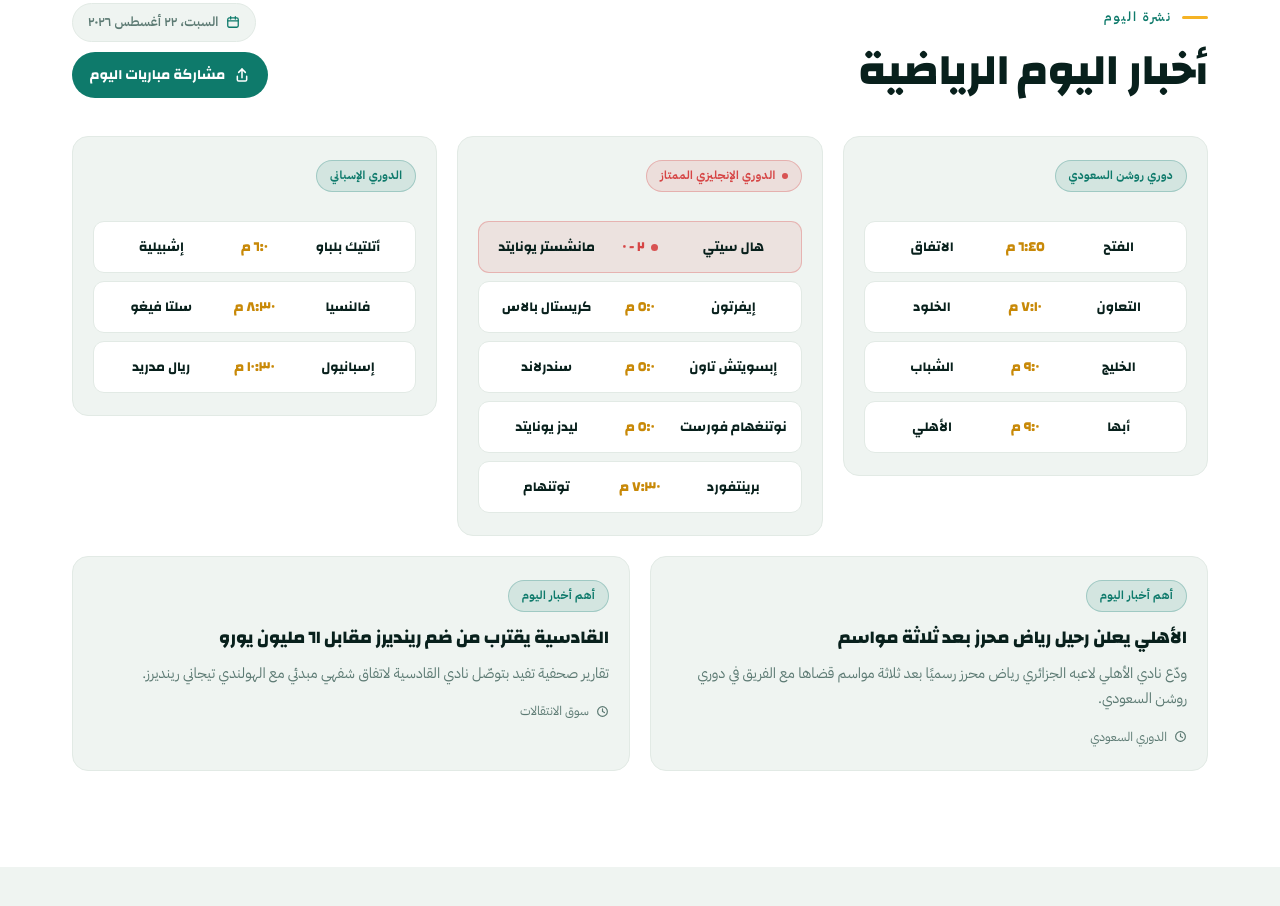
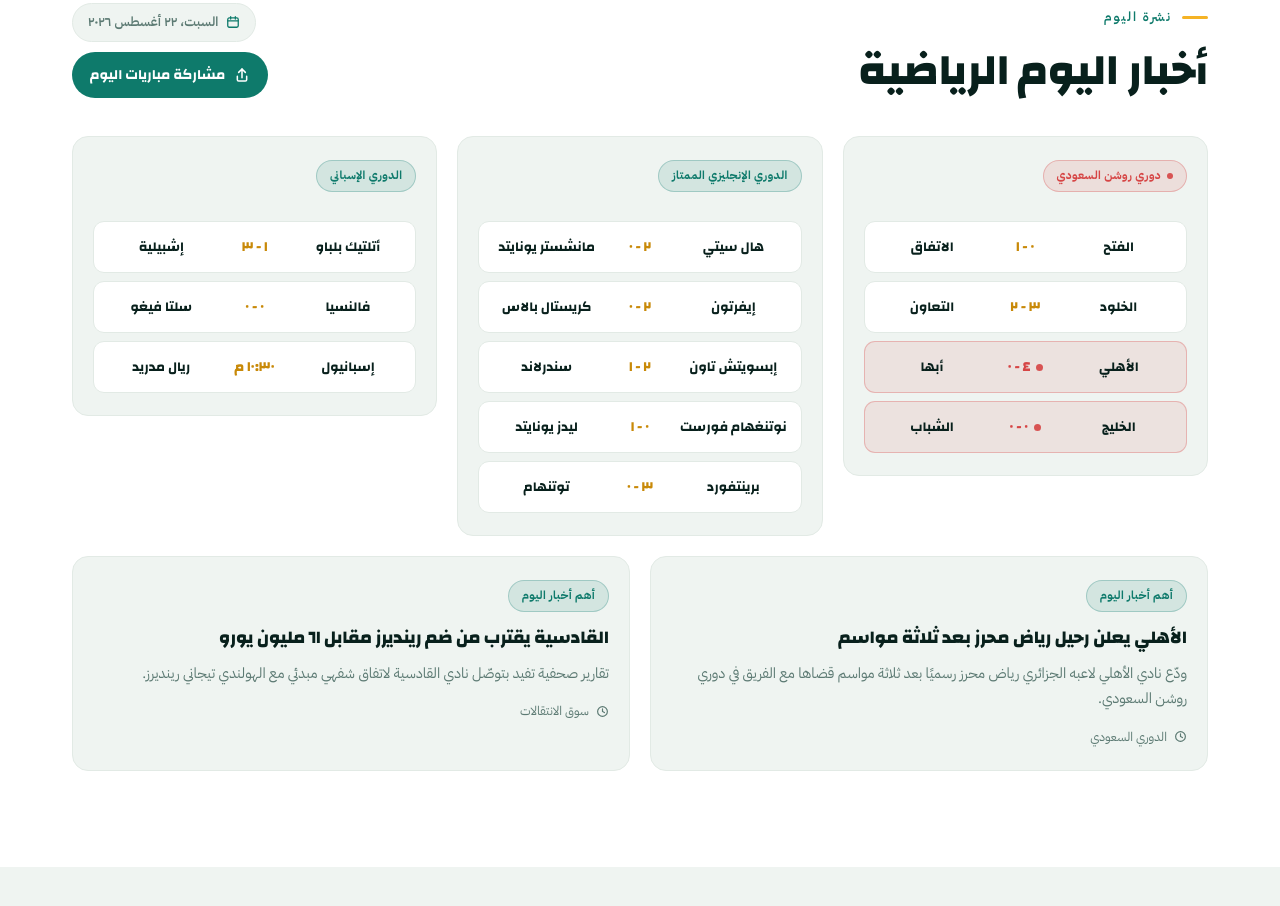
Before and after one commit to abu00salman/lipro, a plain HTML site: page index.html in a window 1280 px wide. Shown: the part 2442-3348 px from the top of the page. Drawn offline with Linux system fonts and the light colour scheme; no server answers.

Commit message:
Update match results for various leagues

```diff
--- a/index.html
+++ b/index.html
@@ -2129,28 +2129,28 @@
   {
     id: "saudi", name: "دوري روشن السعودي",
     matches: [
-      { date:"2026-08-22", time:"18:45", home:"الفتح",   away:"الاتفاق", result:"" },
-      { date:"2026-08-22", time:"19:10", home:"التعاون", away:"الخلود",  result:"" },
-      { date:"2026-08-22", time:"21:00", home:"الخليج",  away:"الشباب",  result:"" },
-      { date:"2026-08-22", time:"21:00", home:"أبها",    away:"الأهلي",  result:"" }
+      { date:"2026-08-22", time:"18:45", home:"الفتح",  away:"الاتفاق", result:"0-1" },
+      { date:"2026-08-22", time:"19:10", home:"الخلود", away:"التعاون", result:"3-2" },
+      { date:"2026-08-22", time:"21:00", home:"الأهلي", away:"أبها",    result:"4-0", live:true },
+      { date:"2026-08-22", time:"21:00", home:"الخليج", away:"الشباب",  result:"0-0", live:true }
     ]
   },
   {
     id: "epl", name: "الدوري الإنجليزي الممتاز",
     matches: [
-      { date:"2026-08-22", time:"14:30", home:"هال سيتي",     away:"مانشستر يونايتد", result:"2-0", live:true },
-      { date:"2026-08-22", time:"17:00", home:"إيفرتون",      away:"كريستال بالاس",   result:"" },
-      { date:"2026-08-22", time:"17:00", home:"إبسويتش تاون", away:"سندرلاند",        result:"" },
-      { date:"2026-08-22", time:"17:00", home:"نوتنغهام فورست", away:"ليدز يونايتد",  result:"" },
-      { date:"2026-08-22", time:"19:30", home:"برينتفورد",    away:"توتنهام",         result:"" }
+      { date:"2026-08-22", time:"14:30", home:"هال سيتي",       away:"مانشستر يونايتد", result:"2-0" },
+      { date:"2026-08-22", time:"17:00", home:"إيفرتون",        away:"كريستال بالاس",   result:"2-0" },
+      { date:"2026-08-22", time:"17:00", home:"إبسويتش تاون",   away:"سندرلاند",        result:"2-1" },
+      { date:"2026-08-22", time:"17:00", home:"نوتنغهام فورست", away:"ليدز يونايتد",    result:"0-1" },
+      { date:"2026-08-22", time:"19:30", home:"برينتفورد",      away:"توتنهام",         result:"3-0" }
     ]
   },
   {
     id: "laliga", name: "الدوري الإسباني",
     matches: [
-      { date:"2026-08-22", time:"18:00", home:"أتلتيك بلباو", away:"إشبيلية",      result:"" },
-      { date:"2026-08-22", time:"20:30", home:"فالنسيا",      away:"سلتا فيغو",    result:"" },
-      { date:"2026-08-22", time:"22:30", home:"إسبانيول",     away:"ريال مدريد",   result:"" }
+      { date:"2026-08-22", time:"18:00", home:"أتلتيك بلباو", away:"إشبيلية",    result:"1-3" },
+      { date:"2026-08-22", time:"20:30", home:"فالنسيا",      away:"سلتا فيغو",  result:"0-0" },
+      { date:"2026-08-22", time:"22:30", home:"إسبانيول",     away:"ريال مدريد", result:"" }
     ]
   }
 ];
```
